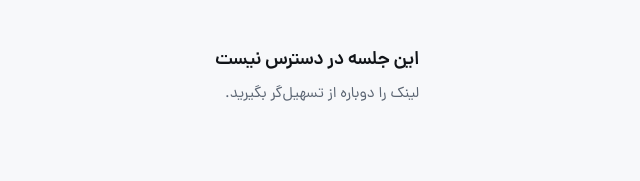
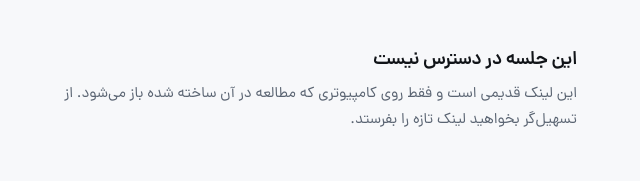
Before and after one commit to rillaaze-maker/validation-mohajer, a plain HTML site: page run.html in a window 1280 px wide. Shown: the whole page, without its empty margins (323-963 px from the left). Drawn offline with Linux system fonts and the light colour scheme.

Commit message:
Add files via upload

```diff
--- a/run.html
+++ b/run.html
@@ -58,12 +58,20 @@ const stage = App.$('stage');
 const RX = () => App.qs('skip') === '1';
 
 (async function init(){
-  const id = App.qs('id');
-  S = id ? await App.loadStudy(id) : null;
-  if (!S) { stage.innerHTML = `<div class="center"><h2>این جلسه در دسترس نیست</h2>
-    <p class="lead" style="margin-top:8px">لینک را دوباره از تسهیل‌گر بگیرید.</p></div>`; return; }
+  const packed = App.qs('s'), id = App.qs('id');
+  S = packed ? App.unpackStudy(packed) : (id ? await App.loadStudy(id) : null);
+  if (!S) {
+    /* The common cause is an old-style link: it carried only a study id, and
+       studies built in the browser exist only on the machine that built them. */
+    stage.innerHTML = `<div class="center"><h2>این جلسه در دسترس نیست</h2>
+      <p class="lead" style="margin-top:8px">
+        این لینک قدیمی است و فقط روی کامپیوتری که مطالعه در آن ساخته شده باز می‌شود.
+        از تسهیل‌گر بخواهید لینک تازه را بفرستد.</p></div>`;
+    return;
+  }
   document.title = S.name + ' · جلسهٔ تست';
   sess = App.newSession(S.id, App.qs('mode') || 'unmoderated');
+  sess.studyName = S.name;
   render();
 })();
 
```
Also changed, not shown: builder.html (+5 -3 lines), console.html (+2 -2 lines), study.html (+7 -3 lines).
